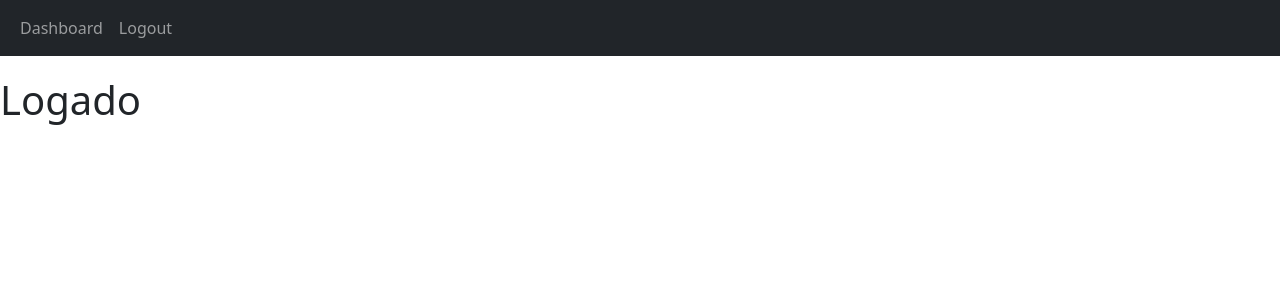
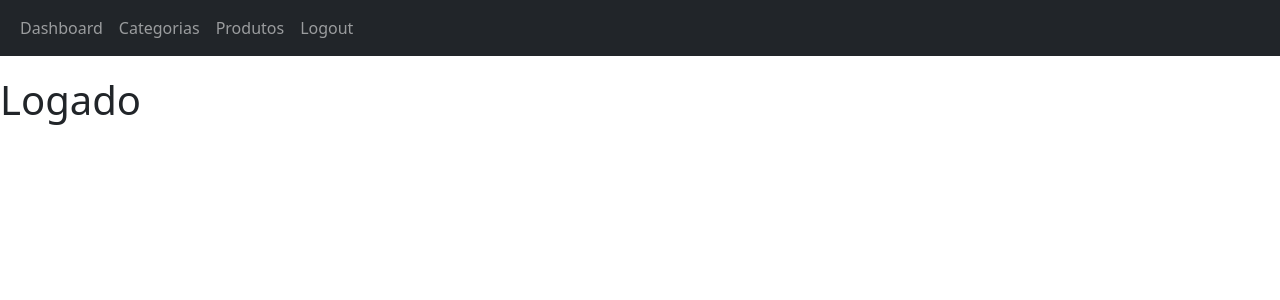
Before and after one commit to JeffFrade/potential-fiesta, a Vue app: page /dashboard in a window 1280 px wide. Shown: the top 300 px of the page. Built offline with nearby package versions, Linux system fonts and the light colour scheme; sample sign-in values are in the browser's storage.

Commit message:
Criado links no menu

```diff
--- a/src/components/Header.vue
+++ b/src/components/Header.vue
@@ -10,6 +10,14 @@
                     <ul class="navbar-nav">
                         <li class="nav-item">
                             <RouterLink class="nav-link" to="/dashboard">Dashboard</RouterLink>
+                        </li>
+
+                        <li class="nav-item">
+                            <RouterLink class="nav-link" to="/categorias">Categorias</RouterLink>
+                        </li>
+
+                        <li class="nav-item">
+                            <RouterLink class="nav-link" to="/produtos">Produtos</RouterLink>
                         </li>
 
                         <li class="nav-item">
--- a/src/router/index.js
+++ b/src/router/index.js
@@ -12,6 +12,28 @@ const router = createRouter({
     {
       path: '/dashboard',
       name: 'dashboard',
+      meta: {
+        requiresAuth: true // Add meta field to indicate protected route
+      },
+      // route level code-splitting
+      // this generates a separate chunk (About.[hash].js) for this route
+      // which is lazy-loaded when the route is visited.
+      component: () => import('../components/Dashboard.vue')
+    },
+    {
+      path: '/categorias',
+      name: 'categorias',
+      meta: {
+        requiresAuth: true // Add meta field to indicate protected route
+      },
+      // route level code-splitting
+      // this generates a separate chunk (About.[hash].js) for this route
+      // which is lazy-loaded when the route is visited.
+      component: () => import('../components/Dashboard.vue')
+    },
+    {
+      path: '/produtos',
+      name: 'produtos',
       meta: {
         requiresAuth: true // Add meta field to indicate protected route
       },
```
